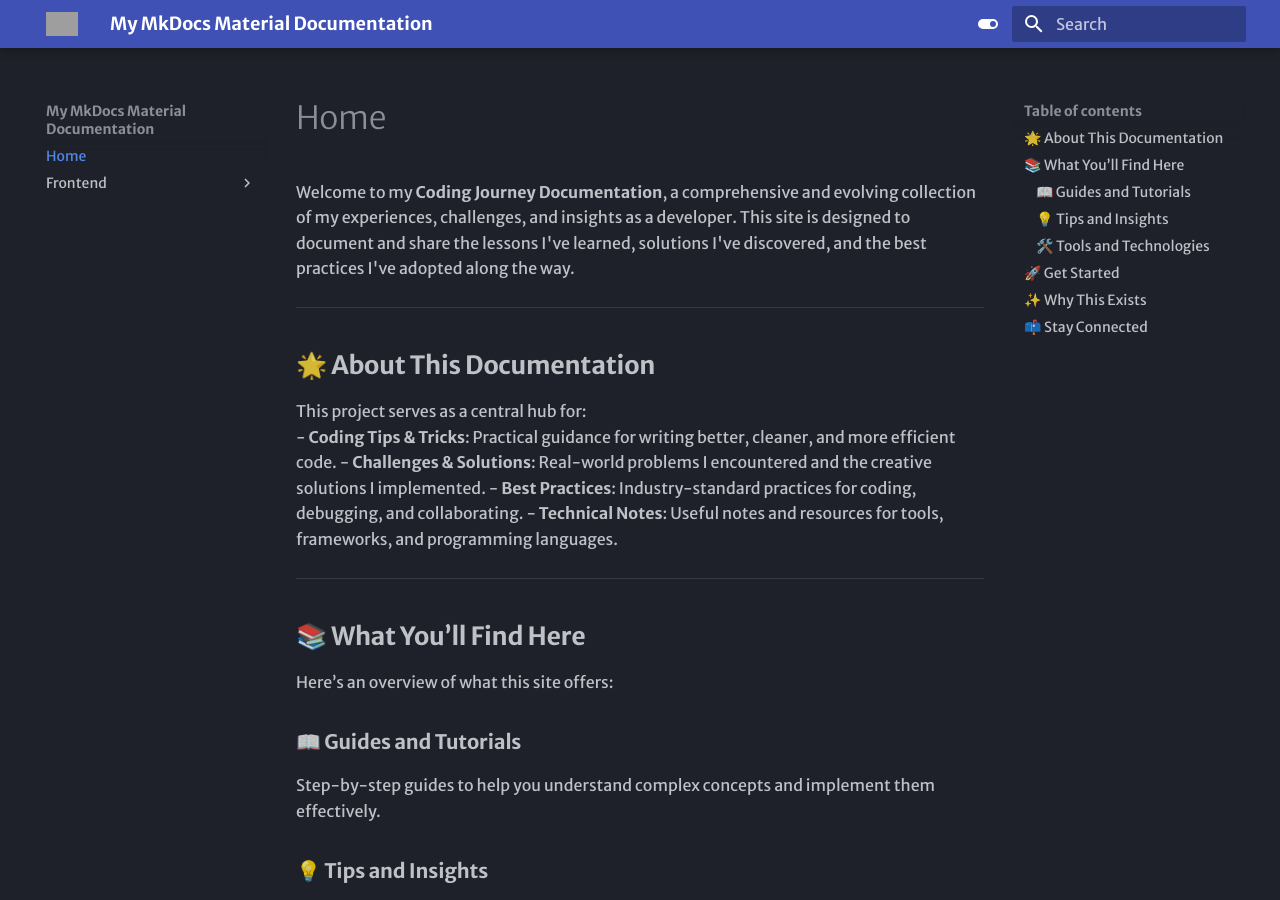
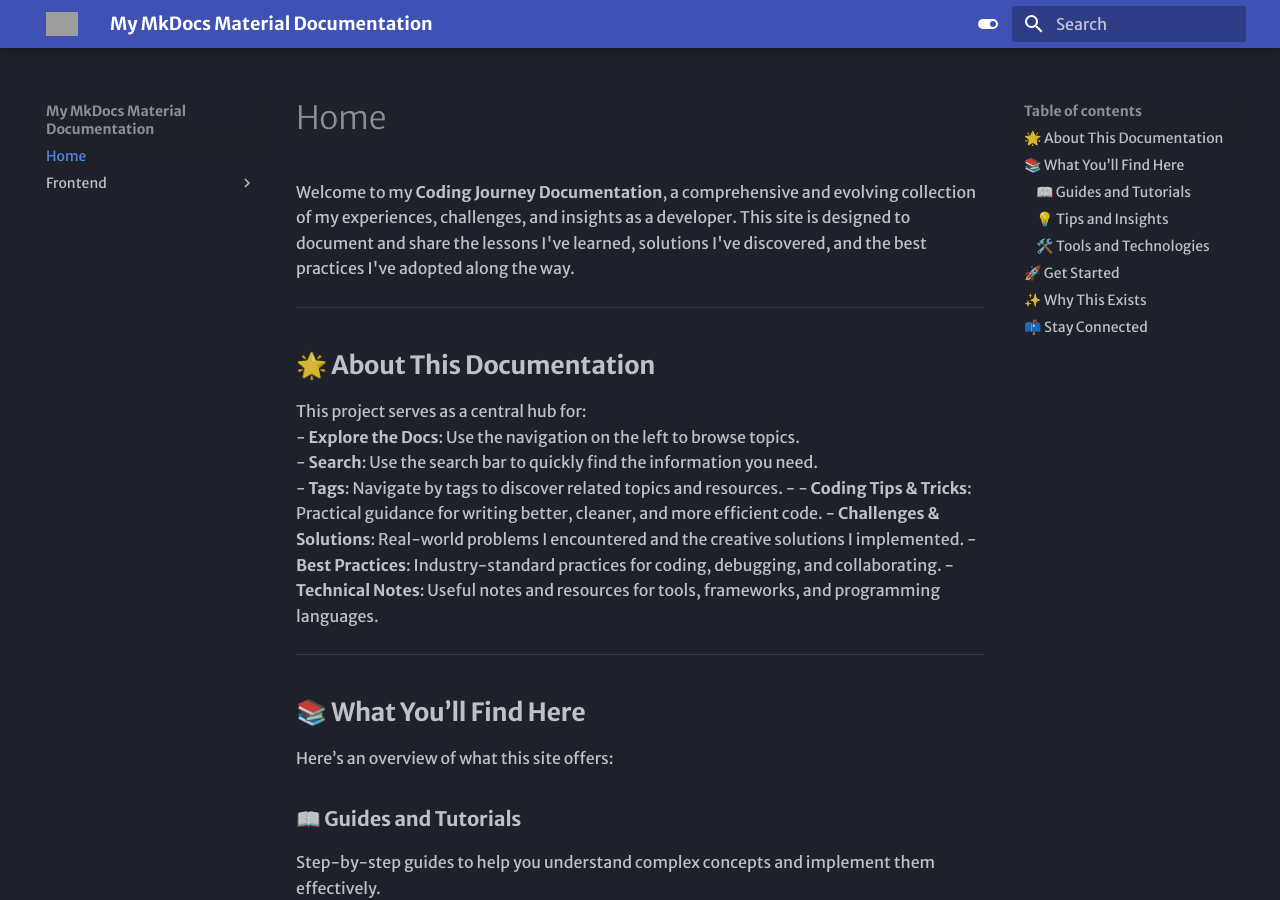
Before and after one commit to mkouhpayeh/code-wiki, an MkDocs documentation site: the page built from docs/index.md, in a window 1280 px wide and 900 px high. Built offline with MkDocs 1.6.1 and Material for MkDocs 9.7.7, drawn with Linux system fonts in a browser that asks for light colours; some web fonts are replaced; grey boxes are pictures that could not be loaded.

Commit message:
Update index.md

```diff
--- a/docs/index.md
+++ b/docs/index.md
@@ -7,6 +7,10 @@ Welcome to my **Coding Journey Documentation**, a comprehensive and evolving col
 ## 🌟 **About This Documentation**
 
 This project serves as a central hub for:
+- **Explore the Docs**: Use the navigation on the left to browse topics.
+- **Search**: Use the search bar to quickly find the information you need.
+- **Tags**: Navigate by tags to discover related topics and resources.
+-
 - **Coding Tips & Tricks**: Practical guidance for writing better, cleaner, and more efficient code.
 - **Challenges & Solutions**: Real-world problems I encountered and the creative solutions I implemented.
 - **Best Practices**: Industry-standard practices for coding, debugging, and collaborating.
```
